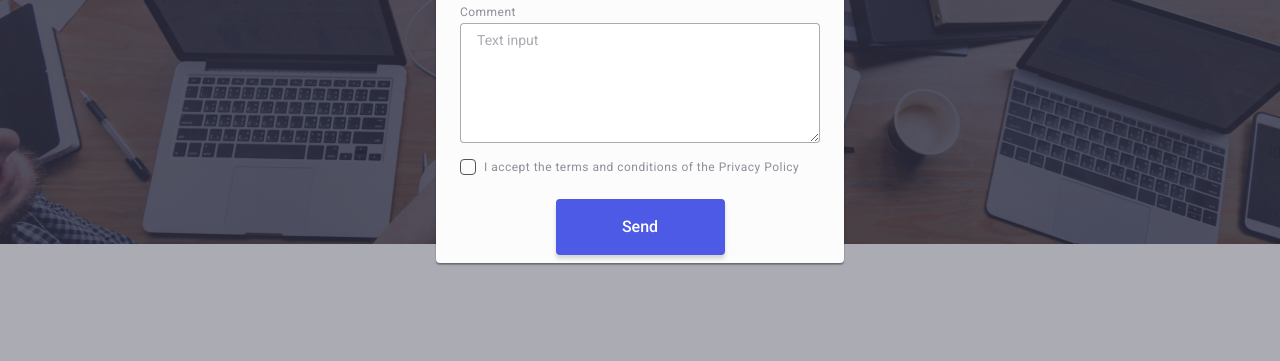
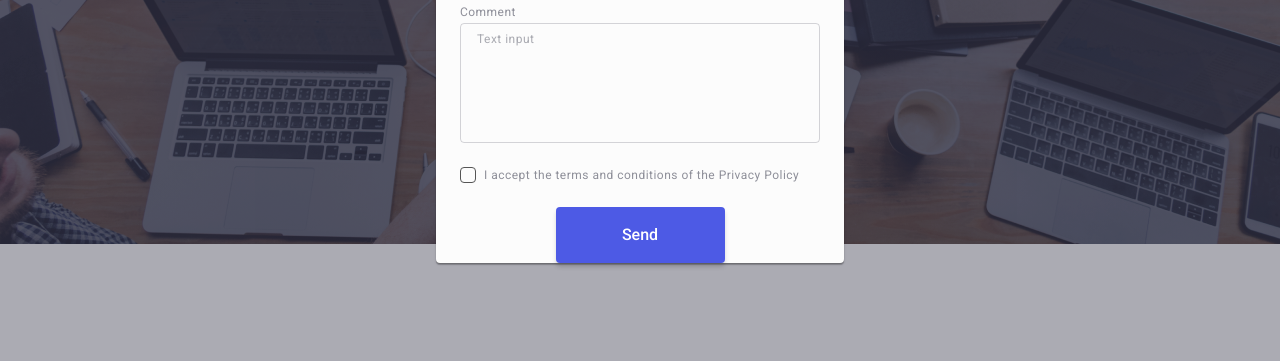
Before and after one commit to blonskijivan/goit-markup-hw-06, a plain HTML site: page index.html in a window 1280 px wide. Both pictures are taken after a click on the button "Order Service". Shown: the part 429-790 px from the top of the page. Drawn offline with nearby package versions, Linux system fonts and the light colour scheme.

Commit message:
fixed form fields errors

```diff
--- a/css/styles.css
+++ b/css/styles.css
@@ -567,7 +567,6 @@ body {
     display: block;
     position: relative;
     margin-bottom: 4px;
-    margin-top: 8px;
     font-size: 12px;
     letter-spacing: 0.04em;
     color: #8e8f99;
@@ -585,6 +584,12 @@ body {
     line-height: 14px;
     letter-spacing: 0.04em;
     color: #8E8F99;
+}
+.modal-form-field {
+    margin-bottom: 8px;
+}
+.modal-form-field-comment {
+    margin-bottom: 16px;
 }
 .contact-form-input-wrapper {
     position: relative;
@@ -629,21 +634,31 @@ body {
 }
 .contact-form-message {
     box-sizing: border-box;
-    width: 360px;
+    width: 100%;
     height: 120px;
     padding: 8px 16px;
-    left: 16px;
-    top: 240px;
-    border: 1px solid rgba(46, 47, 66, 0.4);
+    outline: transparent;
+    resize: none;
+    transition: border-color 250ms cubic-bezier(0.4, 0, 0.2, 1);
+    font-size: 12px;
+    line-height: 1.17;
+    border: 1px solid rgba(46, 47, 66, 0.2);
+    letter-spacing: 0.04em;
+    color: rgba(46, 47, 66, 0.4);
     border-radius: 4px;
+    background-color: transparent;
 }
+
 .contact-form-message::placeholder {
     color: rgba(46, 47, 66, 0.4);
 }
 
 .contact-form-message:focus {
-    border: 1px solid #4D5AE5;
+    border-color: #4D5AE5;
     outline: none;
+}
+.modal-form-checkbox {
+    margin-bottom: 24px;
 }
 .contact-form-checkbox-wrapper {
     display: flex;
@@ -678,7 +693,6 @@ body {
     padding: 10px 32px;
     width: 169px;
     height: 56px;
-    margin-top: 24px;
     font-family: 'Roboto';
     font-style: normal;
     font-weight: 500;
--- a/index.html
+++ b/index.html
@@ -331,14 +331,15 @@
                             </svg>
                         </div>
                     </div>
-                    <div class="modal-form-field">
-                        <label class="contact-form-field-wrapper" for="comment">Comment</label>
+                    <div class="modal-form-field modal-form-field-comment">
+                        <label class="contact-form-field-wrapper" for="user-comment">Comment</label>
                         <div class="input-container">
-                            <textarea id="comment" class="contact-form-message" name="user_message" placeholder="Text input" ></textarea>
+                            <textarea id="user-comment" class="contact-form-message" name="user-comment" placeholder="Text input" ></textarea>
                         </div>
                     </div>
-                        <label class="contact-form-checkbox-wrapper" for="uzer_polisy">
-                            <input id="uzer_polisy" class="contact-form-checkbox" type="checkbox" name="uzer_polisy" value="" />
+                    <div class="modal-form-checkbox">
+                        <input id="user-privacy" class="contact-form-checkbox visually-hidden" type="checkbox" name="user-privacy"  value="true" />
+                        <label class="contact-form-checkbox-wrapper" for="user-privacy">
                             <svg class="contact-form-own-checkbox" width="16" height="16">
                                 <use href="./images/icons.svg#icon-checkmark"></use>
                             </svg>
@@ -346,6 +347,7 @@
                                 I accept the terms and conditions of the Privacy Policy
                             </span>
                         </label>
+                    </div>
                         <button type="submit" class="contact-form-submit">Send</button>
                 </form>
             </div>
```
